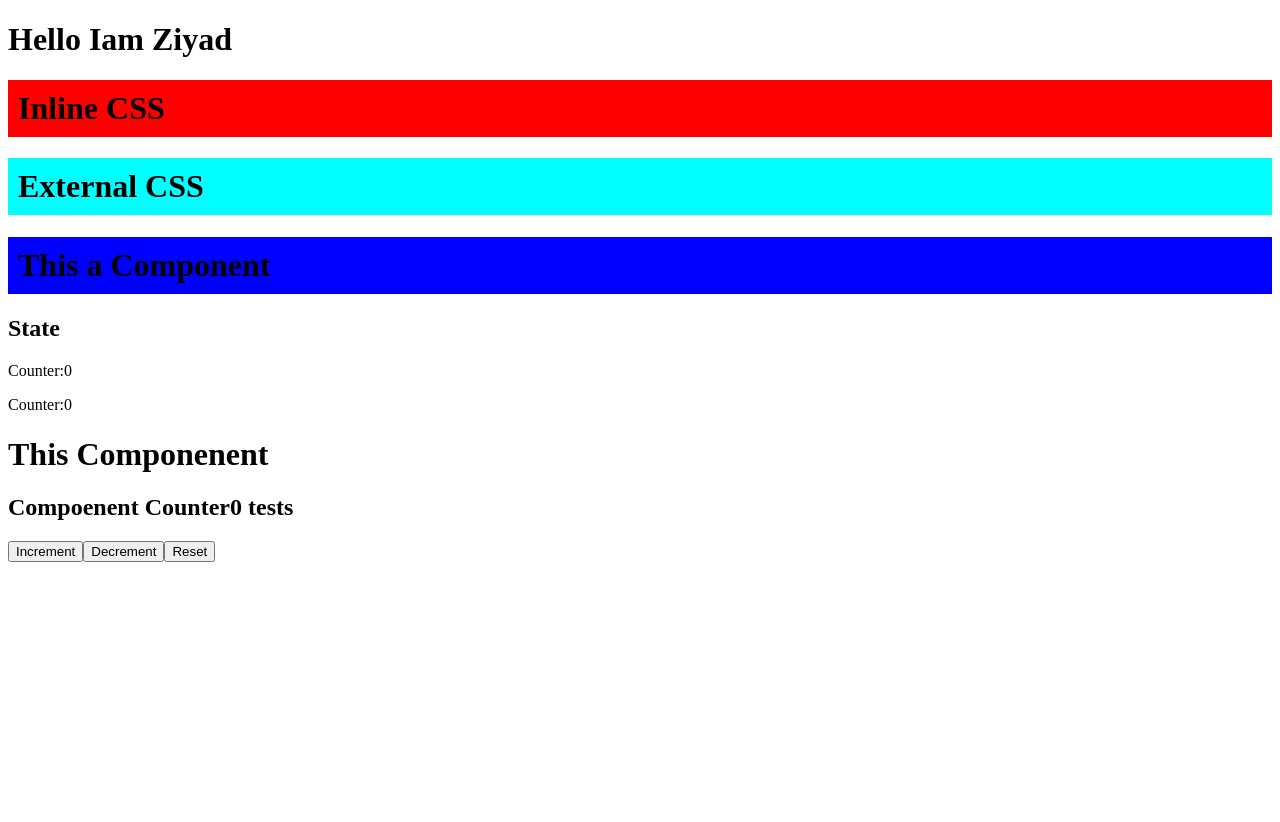
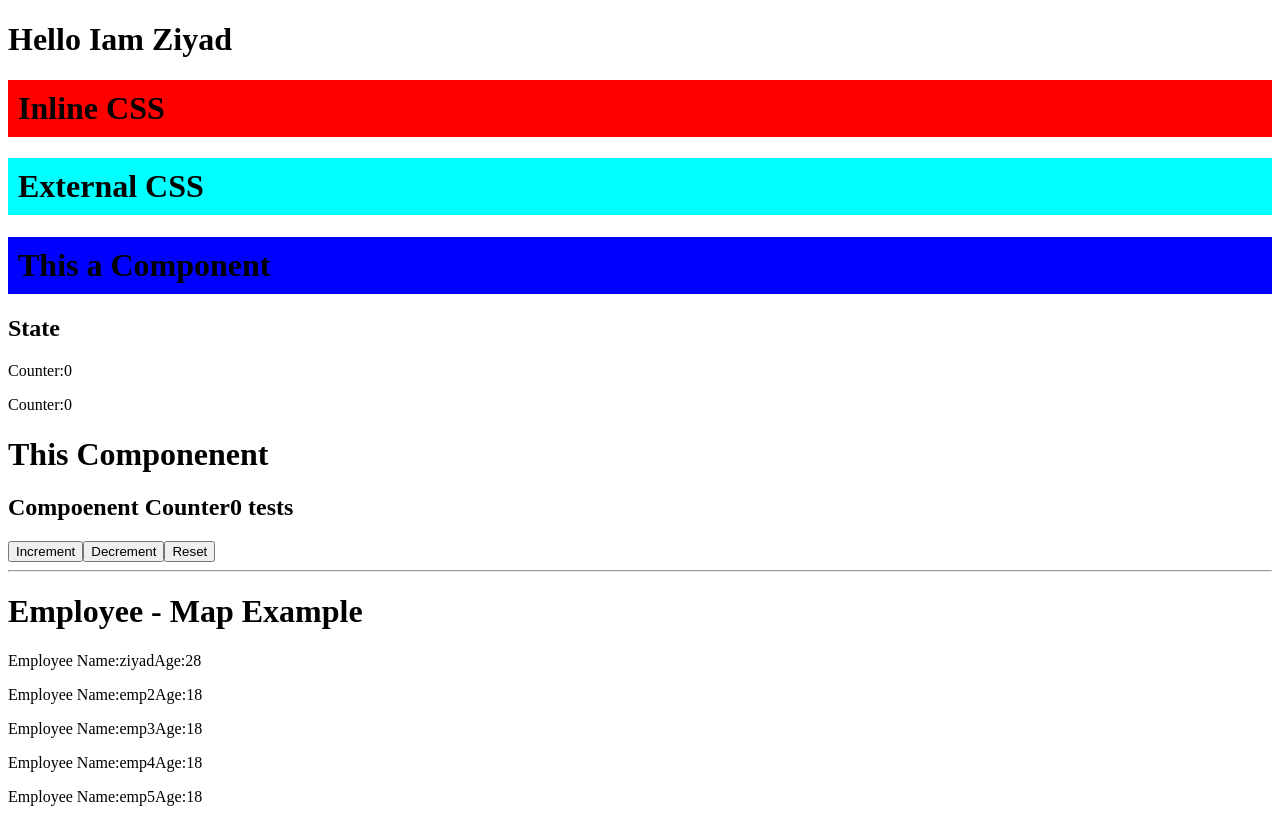
Before and after one commit to ziyadrahman/weblearning, a React (Create React App) app in the folder reactlearning/: page / in a window 1280 px wide. Before the commit the page ends 800 px from the top, so only its background shows below. Built offline with nearby package versions, Linux system fonts and the light colour scheme.

Commit message:
Map Example with employee object

```diff
--- a/reactlearning/src/App.js
+++ b/reactlearning/src/App.js
@@ -2,6 +2,7 @@ import './App.css'
 import Header from './components/Header';
 import Counter from'./components/Counter';
 import React,{useState} from 'react';
+import Employee from './components/Employee';
 
 const data='Ziyad'
 function App() {
@@ -16,11 +17,20 @@ function App() {
     text:' tests'
   }
 
+  let emp=[
+    {name:'ziyad',age:28},
+    {name:'emp2',age:18},
+    {name:'emp3',age:18},
+    {name:'emp4',age:18},
+    {name:'emp5',age:18},
+  ];
+
 
 
 
   return (
     <div>
+
 
 
 
@@ -48,6 +58,15 @@ function App() {
    <button onClick={()=>setCount(count-1)}>Decrement</button>
    <button onClick={()=>setCount(0)}>Reset</button>
 
+   <hr></hr>
+
+   <h1>Employee - Map Example</h1>
+
+   {/*Below Map Loop n time of emp length*/}
+   {
+    emp.map((obj,index)=> <Employee key={index} {...obj}/>
+      )
+    }
 
 
     </div>
--- /dev/null
+++ b/reactlearning/src/components/Employee.jsx
@@ -0,0 +1,13 @@
+import React from 'react'
+
+function Employee({name,age}) {
+  return (
+    <div>
+
+
+        <p>Employee Name:{name}Age:{age}</p>
+    </div>
+  )
+}
+
+export default Employee
```
